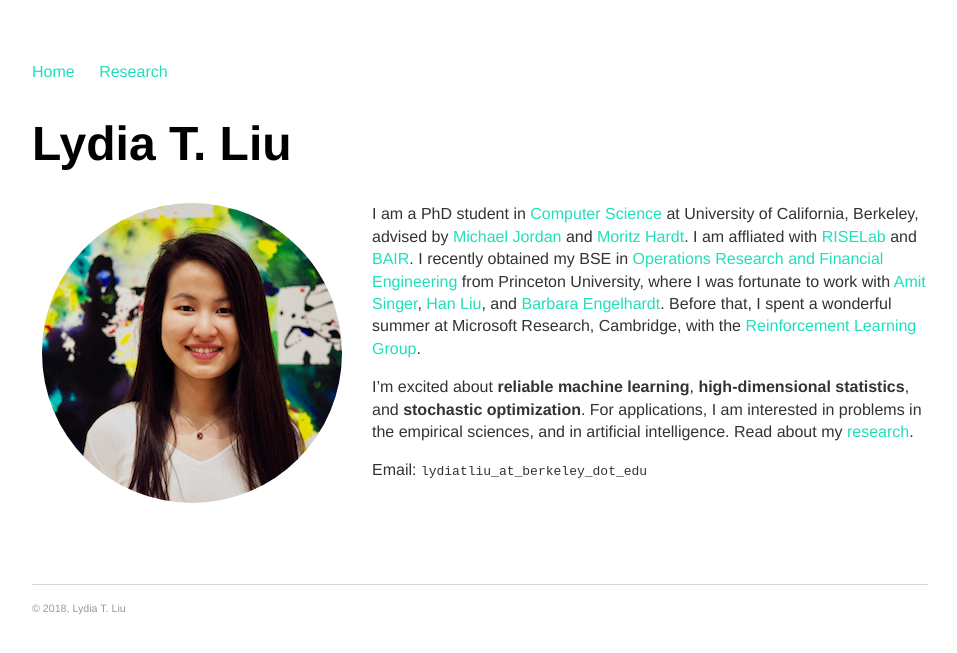
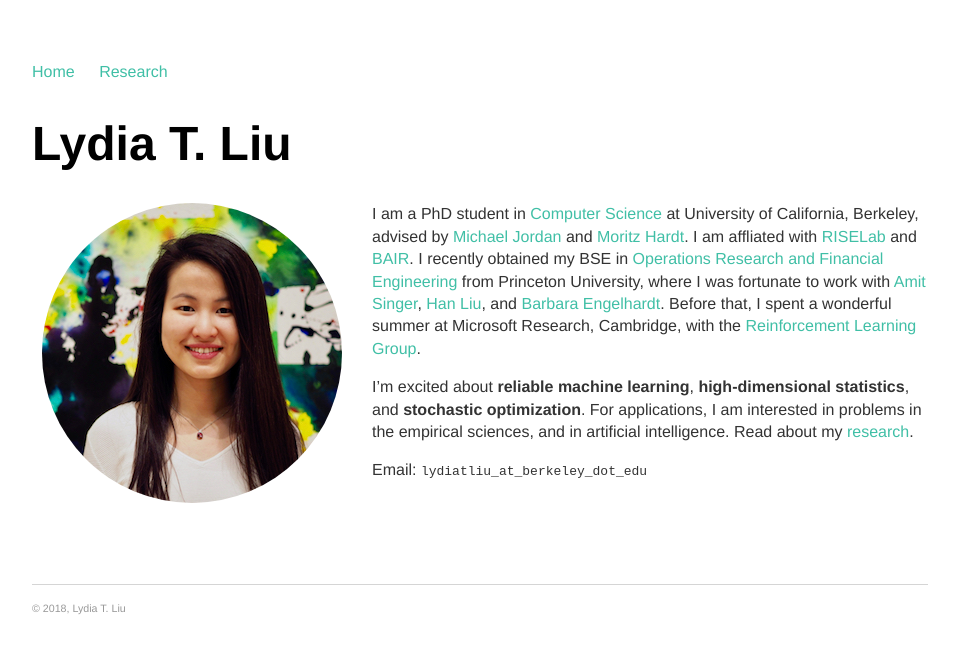
Before and after one commit to serenalwang/serenalwang.github.io, a Jekyll site: the page built from index.md, in a window 1280 px wide. Shown: the top 653 px of the page, without its empty margins (160-1117 px from the left). Built offline with Jekyll 4.4.1, drawn with Linux system fonts in a browser that asks for light colours.

Commit message:
Update main.css

```diff
--- a/css/main.css
+++ b/css/main.css
@@ -14,7 +14,7 @@ nav ul li, footer ul li {
 }
 a {
     text-decoration: none;
-    color: #20dfb9;
+    color: #40bfa6;
 }
 a:hover {
     text-decoration: underline;
```
